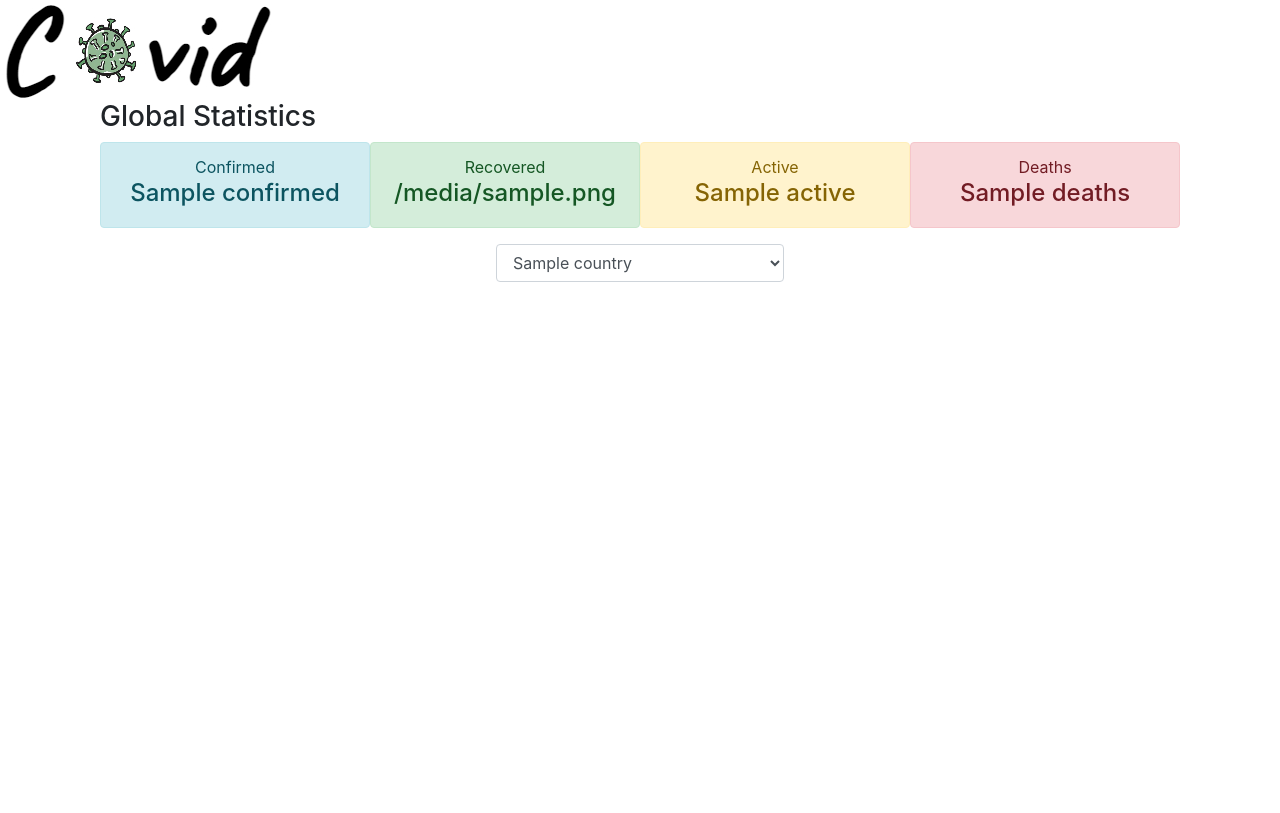
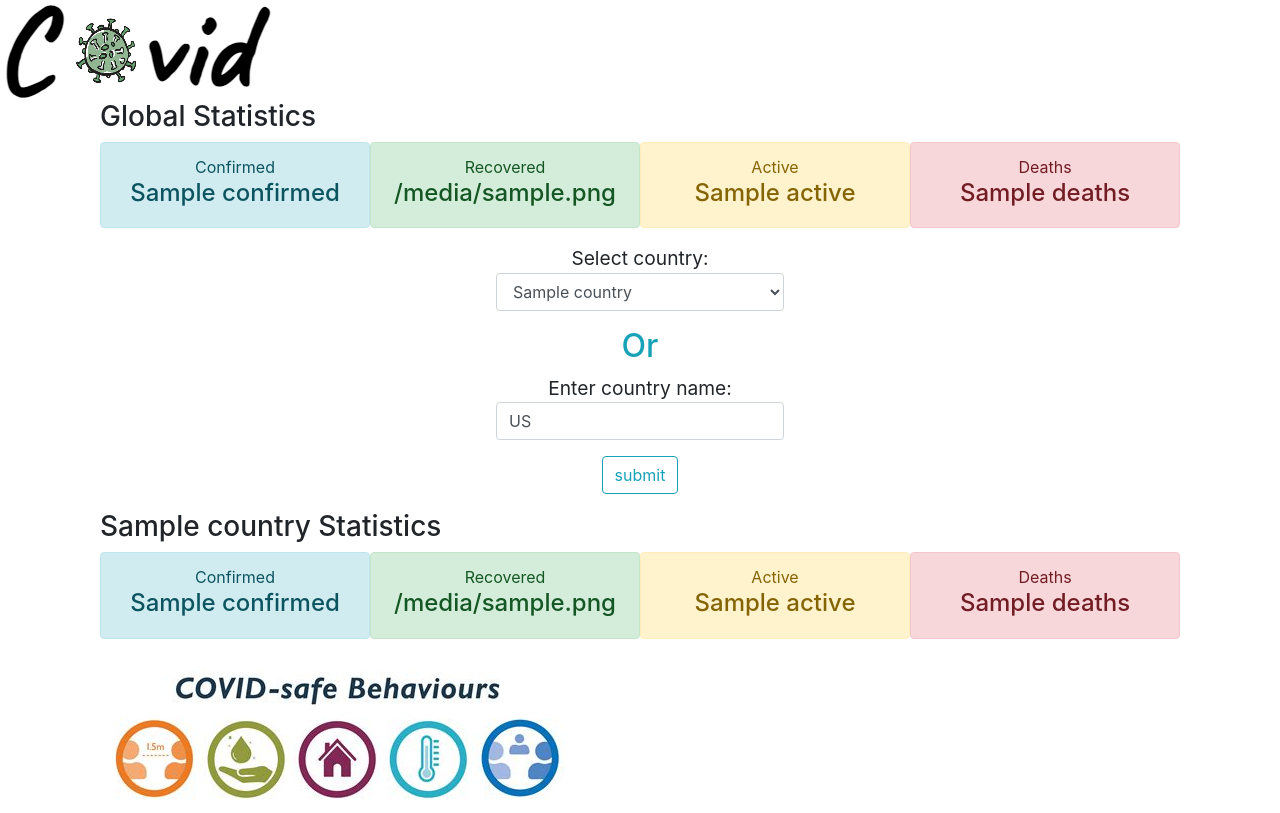
Before and after one commit to NaNdalal-dev/Covid, a Django app: template Covid/covid_by_country/templates/covid_by_country/home.html in a window 1280 px wide. Before the commit the page ends 282 px from the top, so only its background shows below. Run offline with Django 3.2, Linux system fonts and the light colour scheme; the template is opened without the code that fills it: most values are stand-ins (such as "Sample title", 1, 10 or a date in 2020); some libraries are stand-ins or nearby versions.

Commit message:
Files modified

```diff
--- a/Covid/covid_by_country/templates/covid_by_country/home.html
+++ b/Covid/covid_by_country/templates/covid_by_country/home.html
@@ -39,17 +39,82 @@
 	</div>
 </div>
 	<div align="center">
+		<form action="/" method="post">
+			{% csrf_token %}
+			<div style="width: 18rem;">
+					<big class="text text-justify">Select country:</big>
 
-			<div style="width: 18rem;">
 				<div class="form-group">
-					<select class="form-control" id="sel1">
+					<select oninput="getcountry()" class="form-control" id="sel1">
 					   {% for country in data.countries %}
 					    	<option>{{ country }}</option>
 					   {% endfor %}
 					 </select>
 				</div>
+				<h2 class="text text-info">Or</h2>
+				<big class="text text-justify"> Enter country name: </big>
+				<div class="form-group">
+					<input id="name" type="text" class="form-control" name="country" placeholder="ex:india" value="US">
+				</div>
+
+				<div class="form-group">
+					<input type="submit" class="btn btn-outline-info" name="submit" value="submit">
+				</div>
 			</div>
-
+		</form>
 	</div>
 
+{% if country_data %}
+<div class="container">
+	<div class="container">
+		<h3 class="text text-justify">
+			{{ country_data.country }} Statistics
+		</h3>
+	</div>
+	<div class="container">
+		<div class="container">
+			<div class="row">
+				<div class="col col-md alert alert-info">
+					<center>Confirmed </center>
+					<h4 class="text text-justify">
+					<center>{{ country_data.confirmed }}</center>
+					</h4>
+				</div>
+				<div class="col col-md alert alert-success">
+					<center>Recovered </center>
+					<h4 class="text text-justify">
+					<center>{{ country_data.recovered }}</center>
+					</h4>
+				</div>
+				<div class="col col-md alert alert-warning">
+					<center>Active </center>
+					<h4 class="text text-justify">
+					<center>{{ country_data.active }}</center>
+					</h4>
+				</div>
+				<div class="col col-md alert alert-danger">
+					<center>Deaths </center>
+					<h4 class="text text-justify">
+					<center>{{ country_data.deaths }}</center>
+					</h4>
+				</div>
+			</div>
+		</div>
+	</div>
+</div>
+{% elif error %}
+	<div class="container">
+		<div class="container">
+			<h3 class="text text-danger text-justify">
+					{{ error }}
+			</h3>
+		</div>
+	</div>
+{% endif %}
+	{% load static %}
+	<div class="container">
+		<div class="container">
+			<img class="img" src="{% static '/imgs/covidsafe.jpeg' %}">
+		</div>
+	</div>
 {% endblock %}
--- /dev/null
+++ b/Covid/static/js/getcountry.js
@@ -0,0 +1,5 @@
+	function getcountry() {
+		country = document.getElementById("sel1").value
+		document.getElementById("name").value = country
+
+	}
--- a/Covid/templates/base.html
+++ b/Covid/templates/base.html
@@ -14,17 +14,15 @@
   <script src="https://cdnjs.cloudflare.com/ajax/libs/popper.js/1.16.0/umd/popper.min.js"></script>
   <script src="https://maxcdn.bootstrapcdn.com/bootstrap/4.5.2/js/bootstrap.min.js"></script>
   <link rel="stylesheet" href="https://cdnjs.cloudflare.com/ajax/libs/font-awesome/4.7.0/css/font-awesome.min.css">
-  <link rel = "icon" href = "/static/admin/img/logo.jpg"
+  <link rel = "icon" href = "/static/admin/imgs/logo.jpg"
         type = "image/x-icon">
-        {% load static %}
-        <!--style type="text/css">
-          body{
-            background-image: url("{% static '/imgs/covidsafe2.jpeg' %}");
-            position: relative;
-          }
-        </style-->
+  <script src="https://ajax.googleapis.com/ajax/libs/angularjs/1.6.9/angular.min.js"></script>
+   {% load static %}
+  <script src="{% static '/js/getcountry.js' %}"></script>
+  <link rel = "icon" href = "{% static  '/imgs/logo.jpeg' %}"
+        type = "image/x-icon">
 </head>
-<body>
+<body style="overflow-x: hidden;">
 
   <div class="row">
     <div class="col col-sm-3">
@@ -34,5 +32,6 @@
 {% block content %}
 
 {% endblock %}
+
 </body>
 </html>
```
Also changed, not shown: Covid/covid_by_country/views.py (+24 -8 lines), Covid/static/imgs/covidsafe.jpeg (added), Covid/static/imgs/logo.jpeg (added).
